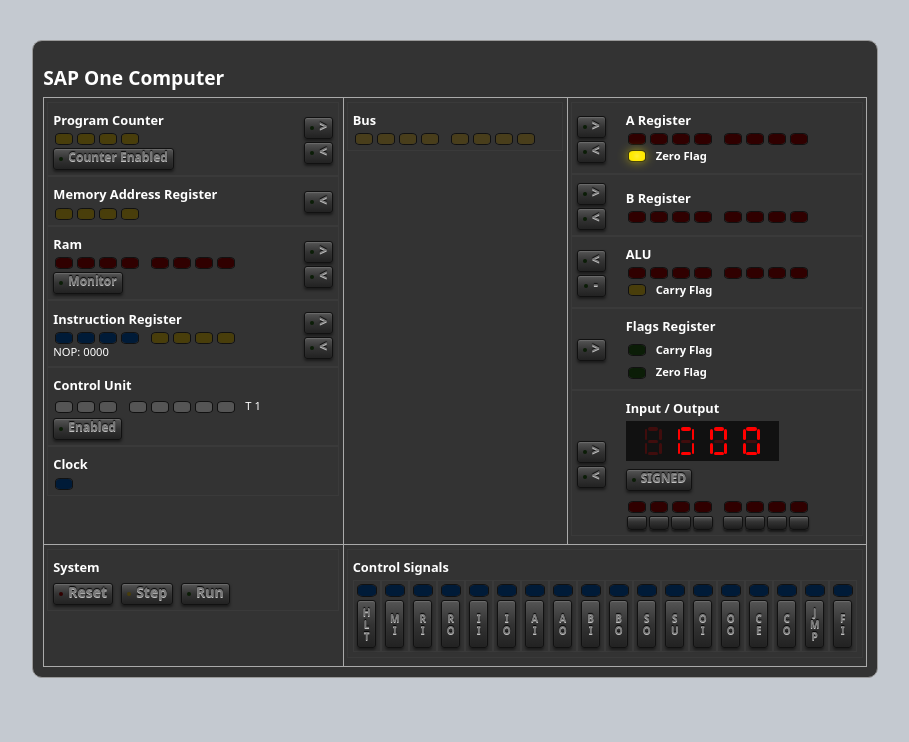
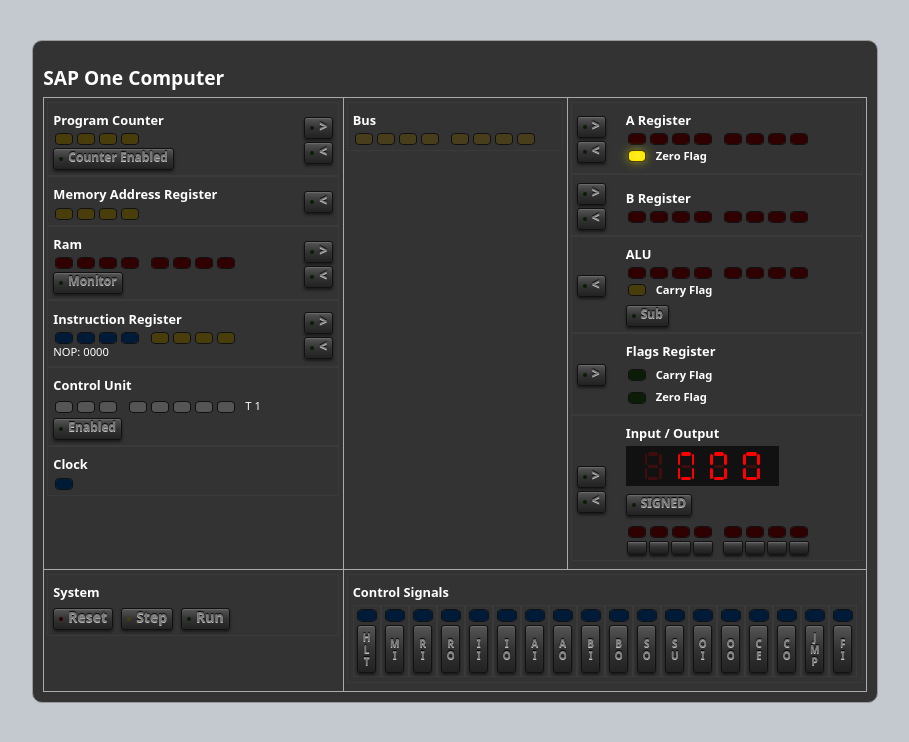
Before and after one commit to maHu5/sapone, a React (Vite) app: page / in a window 1280 px wide. Shown: the top 742 px of the page, without its empty margins (185-1094 px from the left). Built offline with nearby package versions, Linux system fonts and the light colour scheme.

Commit message:
move sub to alu

```diff
--- a/src/App.jsx
+++ b/src/App.jsx
@@ -83,7 +83,6 @@ function App() {
     let AluControl = (
         <div className="control">
             <PushButton name={'<'} on={cntl.controlFlags['so']} onClick={() => cntl.toggleCmd('so')} />
-            <PushButton name={'-'} on={cntl.controlFlags['su']} onClick={() => cntl.toggleCmd('su')} />
         </div>
     )
     let FlagsControl = (
@@ -157,7 +156,13 @@ function App() {
                         leftControl={ARegControl}
                     />
                     <Register name="B" pins={state['REGB'].pins} leftControl={BRegControl} />
-                    <Alu pins={state['ALU'].pins} carryFlag={state['ALU'].carryFlag} leftControl={AluControl} />
+                    <Alu
+                        pins={state['ALU'].pins}
+                        carryFlag={state['ALU'].carryFlag}
+                        isSubMode={cntl.controlFlags['su']}
+                        toggleSubMode={() => cntl.toggleCmd('su')}
+                        leftControl={AluControl}
+                    />
                     <Flags pins={state['FR'].pins} leftControl={FlagsControl} />
                     <InputOutput pins={state['IO'].pins} setPins={changeIOPins} leftControl={IOControl} />
                 </SapOnePile>
--- a/src/components/modules/Alu.jsx
+++ b/src/components/modules/Alu.jsx
@@ -7,8 +7,9 @@ import SlotGroup from '../ui/slot/SlotGroup'
 import LedNibble from '../ui/led/LedNibble'
 import { useColor } from '../ui/Colors'
 import Led from '../ui/led/Led'
+import PushButton from '../ui/buttons/PushButton'
 
-function Alu({ pins, carryFlag, leftControl, rightControl }) {
+function Alu({ pins, carryFlag, leftControl, rightControl, isSubMode, toggleSubMode }) {
     const color = useColor('alu')
     const colorOn = useColor('alu-on')
     const colorCarry = useColor('alu-carry')
@@ -32,6 +33,16 @@ function Alu({ pins, carryFlag, leftControl, rightControl }) {
                     <h2>{'Carry Flag'}</h2>
                 </div>
             </SlotRow>
+            <SlotRow>
+                <SlotGroup>
+                    <PushButton
+                        styles={{ buttonLabel: { fontSize: '12px' } }}
+                        name={'Sub'}
+                        on={isSubMode}
+                        onClick={toggleSubMode}
+                    />
+                </SlotGroup>
+            </SlotRow>
         </Slot>
     )
 }
--- a/src/components/ui/slot/Slot.css
+++ b/src/components/ui/slot/Slot.css
@@ -7,12 +7,12 @@
     gap: 20px;
 }
 
-.slot>.slot-main {
+.slot > .slot-main {
     flex: 1 1 0;
     min-width: 0;
 }
 
-.slot>.control {
+.slot > .control {
     flex: 0 0 auto;
 }
 
```
